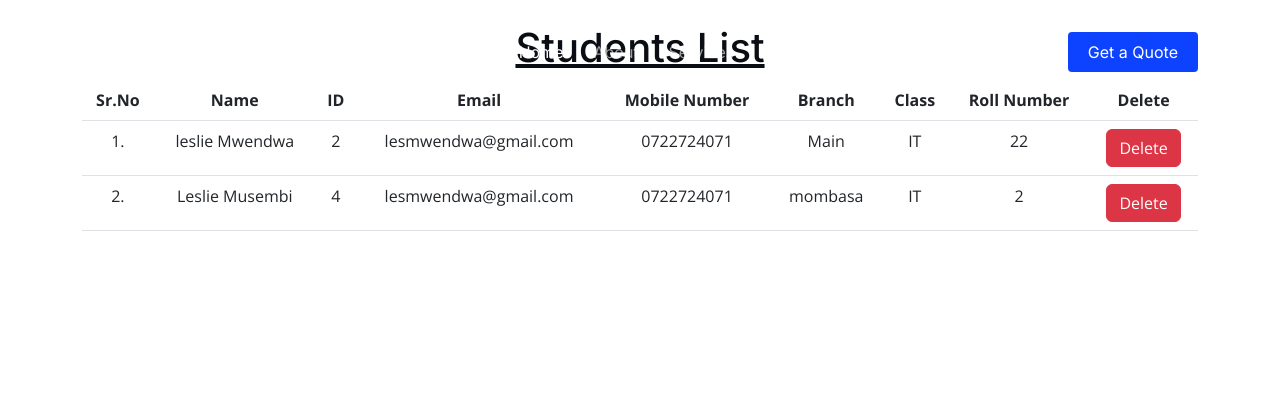
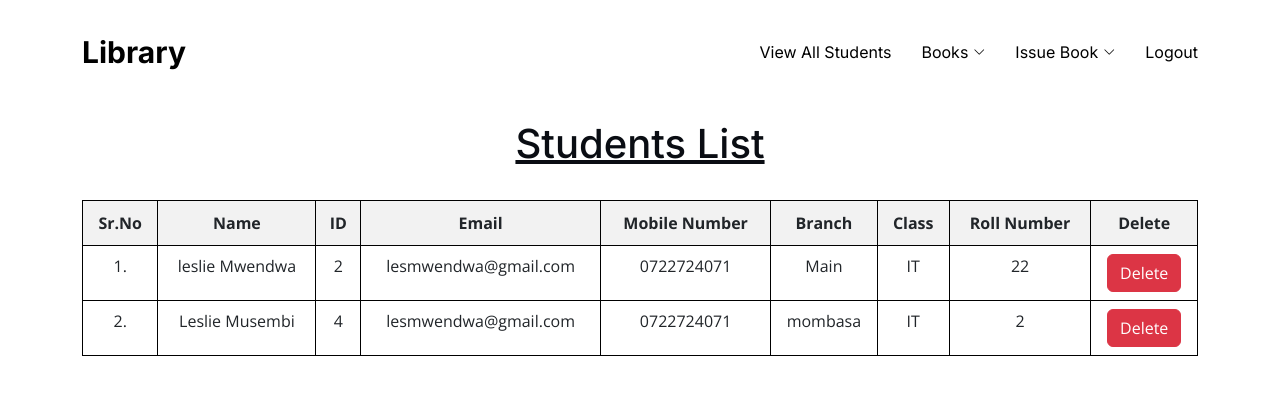
Before and after one commit to lesmadeit/library_management, a Django app: page /view_students/ in a window 1280 px wide. Shown: the top 395 px of the page. Run offline with Django 5.2, Linux system fonts and the light colour scheme; a user stored in the database is signed in; data comes from the database, SQL or seed files in the repository; both versions use the stored data as it was after the commit; some libraries are stand-ins or nearby versions.

Commit message:
more template changes

```diff
--- a/librarymanagementsystem/library/templates/library/add_book.html
+++ b/librarymanagementsystem/library/templates/library/add_book.html
@@ -4,6 +4,7 @@
 {% block css %}
 {% endblock %}
 {% block body %}
+<br><br><br>
 <div class="container">
     <form method="POST"> {% csrf_token %}
         <div class="row mt-4">
--- a/librarymanagementsystem/library/templates/library/admin_navbar.html
+++ b/librarymanagementsystem/library/templates/library/admin_navbar.html
@@ -42,39 +42,34 @@
         <header id="header" class="header d-flex align-items-center fixed-top">
             <div class="container-fluid container-xl d-flex align-items-center justify-content-between">
 
-              <a href="index.html" class="logo d-flex align-items-center">
+              <a  href="#" class="logo d-flex align-items-center">
                 <!-- Uncomment the line below if you also wish to use an image logo -->
                 <!-- <img src="assets/img/logo.png" alt=""> -->
-                <h1>Logis</h1>
+                <h1 style="color: black;">Library</h1>
               </a>
 
-              <i class="mobile-nav-toggle mobile-nav-show bi bi-list"></i>
+              <i style="color: black;" class="mobile-nav-toggle mobile-nav-show bi bi-list"></i>
               <i class="mobile-nav-toggle mobile-nav-hide d-none bi bi-x"></i>
               <nav id="navbar" class="navbar">
                 <ul>
-                  <li><a href="index.html" class="active">Home</a></li>
-                  <li><a href="about.html">About</a></li>
-                  <li><a href="services.html">Services</a></li>
-                  <li><a href="pricing.html">Pricing</a></li>
-                  <li class="dropdown"><a href="#"><span>Drop Down</span> <i class="bi bi-chevron-down dropdown-indicator"></i></a>
+                  <li><a style="color: black;" href="/view_students" class="active">View All Students</a></li>
+                  <li class="dropdown"><a style="color: black;" href="#"><span>Books</span> <i class="bi bi-chevron-down dropdown-indicator"></i></a>
                     <ul>
-                      <li><a href="#">Drop Down 1</a></li>
-                      <li class="dropdown"><a href="#"><span>Deep Drop Down</span> <i class="bi bi-chevron-down dropdown-indicator"></i></a>
-                        <ul>
-                          <li><a href="#">Deep Drop Down 1</a></li>
-                          <li><a href="#">Deep Drop Down 2</a></li>
-                          <li><a href="#">Deep Drop Down 3</a></li>
-                          <li><a href="#">Deep Drop Down 4</a></li>
-                          <li><a href="#">Deep Drop Down 5</a></li>
-                        </ul>
-                      </li>
-                      <li><a href="#">Drop Down 2</a></li>
-                      <li><a href="#">Drop Down 3</a></li>
-                      <li><a href="#">Drop Down 4</a></li>
+                      <li><a style="color: black;" href="/add_book/"> Add Books </a></li>
+                      <li><a style="color: black;" href="/view_books/"> View All Books </a></li>
+
                     </ul>
                   </li>
-                  <li><a href="contact.html">Contact</a></li>
-                  <li><a class="get-a-quote" href="get-a-quote.html">Get a Quote</a></li>
+
+                  <li class="dropdown"><a style="color: black;" href="#"><span>Issue Book</span> <i class="bi bi-chevron-down dropdown-indicator"></i></a>
+                    <ul>
+                      <li><a href="/issue_book/"> Issue A Book </a></li>
+                      <li><a href="/view_issued_book/"> View All Issued Books </a></li>
+                    </ul>
+                  </li>
+                  <li><a style="color: black;" href="/logout/"> Logout </a></li>
+
+
                 </ul>
               </nav><!-- .navbar -->
 
@@ -90,7 +85,7 @@
     <div id="preloader"></div>
 
 
-    <script src="assets/js/jquery-3.5.1.js"></script>
+    <script src="{% static 'library/js/jquery-3.5.1.min.js' %}"></script>
     <script src="https://cdn.datatables.net/1.10.25/js/jquery.dataTables.min.js"></script>
     <script src="https://cdn.datatables.net/buttons/1.7.1/js/dataTables.buttons.min.js"></script>
     <script src="https://cdnjs.cloudflare.com/ajax/libs/jszip/3.1.3/jszip.min.js"></script>
--- a/librarymanagementsystem/library/templates/library/base.html
+++ b/librarymanagementsystem/library/templates/library/base.html
@@ -39,7 +39,7 @@
     <header id="header" class="header d-flex align-items-center fixed-top">
       <div class="container-fluid container-xl d-flex align-items-center justify-content-between">
 
-        <a href="index.html" class="logo d-flex align-items-center">
+        <a href="{% url 'index' %}" class="logo d-flex align-items-center">
           <!-- Uncomment the line below if you also wish to use an image logo -->
           <!-- <img src="assets/img/logo.png" alt=""> -->
           <h1>Library</h1>
@@ -49,7 +49,7 @@
         <i class="mobile-nav-toggle mobile-nav-hide d-none bi bi-x"></i>
         <nav id="navbar" class="navbar">
           <ul>
-            <li><a href="/" class="active">Home</a></li>
+            <li><a href="{% url 'index' %}" class="active">Home</a></li>
             <li><a href="/student_registration/">Student Registration</a></li>
             <li class="dropdown"><a href="#"><span>Log In</span> <i class="bi bi-chevron-down dropdown-indicator"></i></a>
               <ul>
--- a/librarymanagementsystem/library/templates/library/issue_book.html
+++ b/librarymanagementsystem/library/templates/library/issue_book.html
@@ -4,6 +4,7 @@
 {% block css %}
 {% endblock %}
 {% block body %}
+<br><br><br>
 <div class="container mt-4">
     <form method="POST"> {% csrf_token %}
         {% for i in form %}
--- a/librarymanagementsystem/library/templates/library/student_issued_books.html
+++ b/librarymanagementsystem/library/templates/library/student_issued_books.html
@@ -31,7 +31,7 @@
                 {% for i in li2 %}
                 <td>{{i.0}}</td>
                 <td>{{i.1}}</td>
-                <td>₹ {{i.2}}</td>
+                <td>Ksh {{i.2}}</td>
             </tr>
             {% endfor %}
         </tbody>
--- a/librarymanagementsystem/library/templates/library/view_books.html
+++ b/librarymanagementsystem/library/templates/library/view_books.html
@@ -4,6 +4,7 @@
 {% block css %}
 {% endblock %}
 {% block body %}
+<br><br><br>
 <div class="container mt-4">
     <h1 class="text-center"><u>All Books List</u></h1>
     <table class="table table-hover" id="example">
--- a/librarymanagementsystem/library/templates/library/view_issued_book.html
+++ b/librarymanagementsystem/library/templates/library/view_issued_book.html
@@ -4,6 +4,7 @@
 {% block css %}
 {% endblock %}
 {% block body %}
+<br><br><br>
 <div class="container mt-4">
     <h1 class="text-center"><u>All Issued Books</u></h1>
     <table class="table table-hover" id="example">
@@ -30,7 +31,7 @@
                 <td>{{i.3}}</td>
                 <td>{{i.4}}</td>
                 <td>{{i.5}}</td>
-                <td>₹ {{i.6}}</td>
+                <td>Ksh {{i.6}}</td>
                 <td><a href="/delete_issue/{{book.id}}/" class="btn btn-danger" onclick="return confirm('Are you sure you want to delete this issued book details?')">Delete</a></td>
 
             </tr>
--- a/librarymanagementsystem/library/templates/library/view_students.html
+++ b/librarymanagementsystem/library/templates/library/view_students.html
@@ -4,34 +4,38 @@
 {% block css %}
 {% endblock %}
 {% block body %}
+<br><br><br><br>
 <div class="container mt-4">
+    <div class="table-responsive">
+
         <h1 class="text-center"><u>Students List</u></h1>
-    <table class="table table-hover" id="example">
+        <br>
+        <table style="border: 1px solid black; border-collapse: collapse; width: 100; " class="table table-hover" id="example">
             <thead>
                 <tr class="text-center">
-                <th>Sr.No</th>
-                <th>Name</th>
-                <th>ID</th>
-                <th>Email</th>
-                <th>Mobile Number</th>
-                <th>Branch</th>
-                <th>Class</th>
-                <th>Roll Number</th>
-                <th>Delete</th>
+                    <th style="border: 1px solid black; padding: 10px; background-color: #f2f2f2;" >Sr.No</th>
+                    <th style="border: 1px solid black; padding: 10px; background-color: #f2f2f2;">Name</th>
+                    <th style="border: 1px solid black; padding: 10px; background-color: #f2f2f2;">ID</th>
+                    <th style="border: 1px solid black; padding: 10px; background-color: #f2f2f2;">Email</th>
+                    <th style="border: 1px solid black; padding: 10px; background-color: #f2f2f2;">Mobile Number</th>
+                    <th style="border: 1px solid black; padding: 10px; background-color: #f2f2f2;">Branch</th>
+                    <th style="border: 1px solid black; padding: 10px; background-color: #f2f2f2;">Class</th>
+                    <th style="border: 1px solid black; padding: 10px; background-color: #f2f2f2;">Roll Number</th>
+                    <th style="border: 1px solid black; padding: 10px; background-color: #f2f2f2;">Delete</th>
                 </tr>
             </thead>
             <tbody>
                 {% for student in students %}
                 <tr class="text-center">
-                <td>{{forloop.counter}}.</td>
-                <td>{{student.user.get_full_name}}</td>
-                <td>{{student.user.id}}</td>
-                <td>{{student.user.email}}</td>
-                <td>{{student.phone}}</td>
-                <td>{{student.branch}}</td>
-                <td>{{student.classroom}}</td>
-                <td>{{student.roll_no}}</td>
-                <td><a href="/delete_student/{{student.id}}/" class="btn btn-danger" onclick="return confirm('Are you sure you want to delete this student?')">Delete</a></td>
+                    <td style="border: 1px solid black; padding: 8px;" >{{forloop.counter}}.</td>
+                    <td style="border: 1px solid black; padding: 8px;">{{student.user.get_full_name}}</td>
+                    <td style="border: 1px solid black; padding: 8px;">{{student.user.id}}</td>
+                    <td style="border: 1px solid black; padding: 8px;">{{student.user.email}}</td>
+                    <td style="border: 1px solid black; padding: 8px;">{{student.phone}}</td>
+                    <td style="border: 1px solid black; padding: 8px;">{{student.branch}}</td>
+                    <td style="border: 1px solid black; padding: 8px;">{{student.classroom}}</td>
+                    <td style="border: 1px solid black; padding: 8px;">{{student.roll_no}}</td>
+                    <td style="border: 1px solid black; padding: 8px;"><a href="/delete_student/{{student.id}}/" class="btn btn-danger" onclick="return confirm('Are you sure you want to delete this student?')">Delete</a></td>
                 </tr>
                 {% endfor %}
             </tbody>
--- a/librarymanagementsystem/library/views.py
+++ b/librarymanagementsystem/library/views.py
@@ -196,7 +196,7 @@ def admin_login(request):
         if user is not None:
             login(request, user)
             if request.user.is_superuser:
-                return redirect("/add_book")
+                return redirect("/view_books")
             else:
                 return HttpResponse("You are not an admin")
         else:
```
Also changed, not shown: librarymanagementsystem/library/templates/library/index.html (+46 -4 lines), README.md, librarymanagementsystem/db.sqlite3, librarymanagementsystem/library/static/library/img/hero-bg1.jpg (added), librarymanagementsystem/library/static/library/img/lib.jpg (added), librarymanagementsystem/library/static/library/img/lib1.jpg (added). Lines whose indentation alone changed are shown as unchanged.
